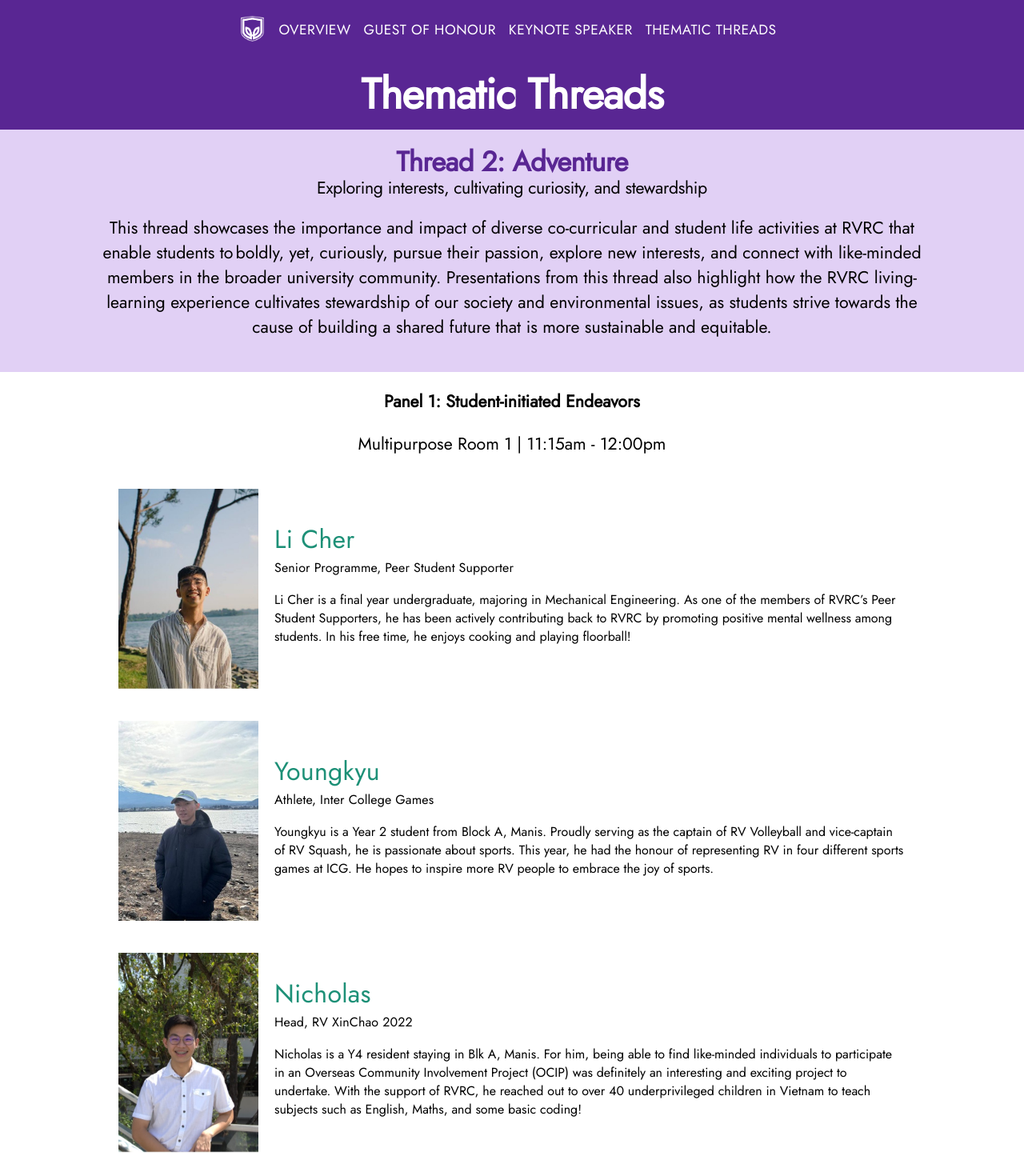
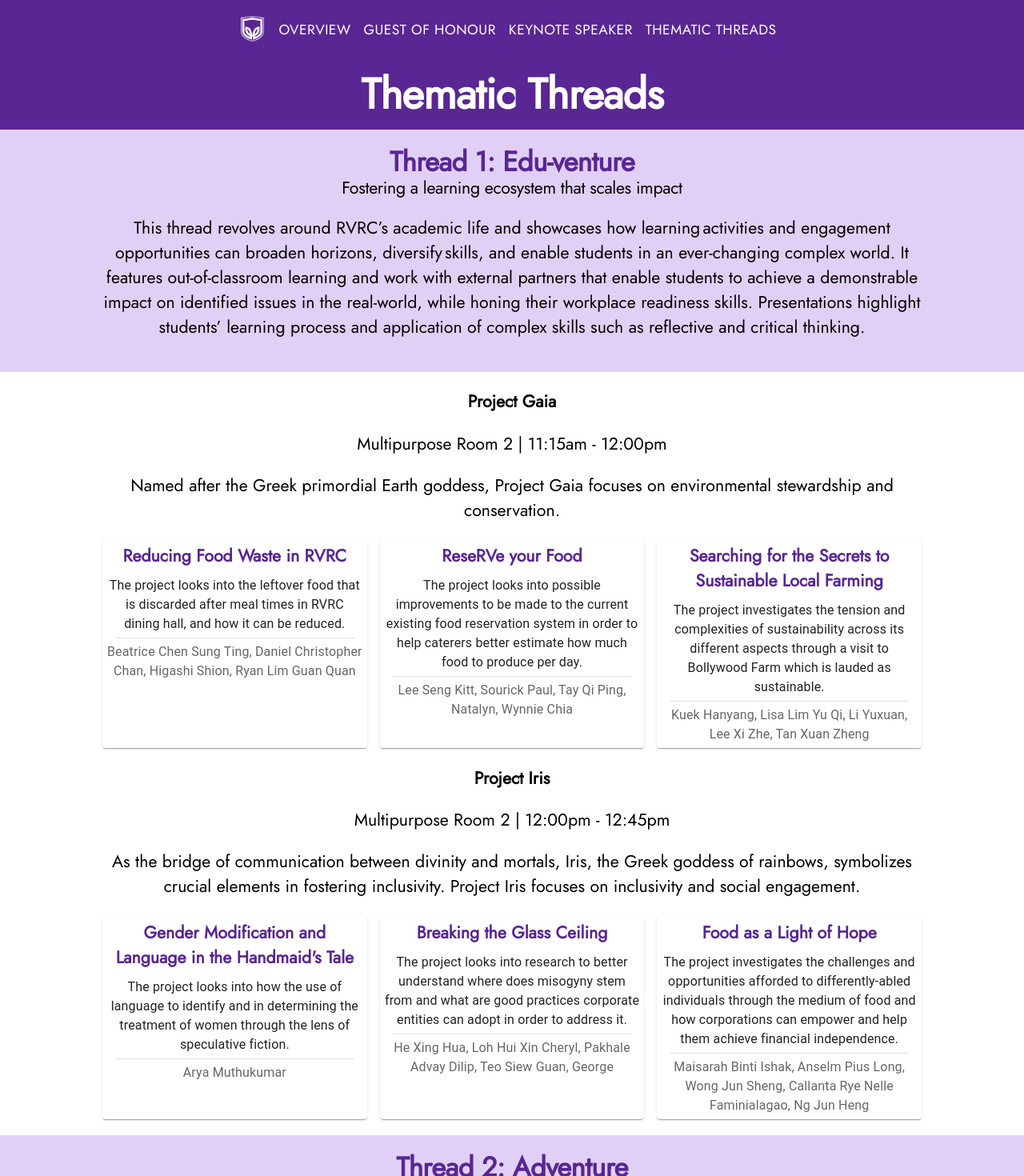
Before and after one commit to kxrt/rvrc-blog, a React (Create React App) app: page /thematic-threads in a window 1280 px wide. Shown: the top 1470 px of the page at 80% size. Built offline with nearby package versions, Linux system fonts and the light colour scheme; what react-swipeable-views-utils would draw is missing.

Commit message:
2024: Add thread 1

```diff
--- /dev/null
+++ b/src/components/2024/thematic-threads/Thread1.js
@@ -0,0 +1,164 @@
+import React from "react";
+import { Box, Stack, Typography } from "@mui/material";
+import ProjectCard from "../../ProjectCard";
+
+const projectGaiaProjects = [
+  {
+    title: "Reducing Food Waste in RVRC",
+    presenters: [
+      "Beatrice Chen Sung Ting",
+      "Daniel Christopher Chan",
+      "Higashi Shion",
+      "Ryan Lim Guan Quan",
+    ],
+    abstract:
+      "The project looks into the leftover food that is discarded after meal times in RVRC dining hall, and how it can be reduced.",
+  },
+  {
+    title: "ReseRVe your Food",
+    presenters: [
+      "Lee Seng Kitt",
+      "Sourick Paul",
+      "Tay Qi Ping, Natalyn",
+      "Wynnie Chia",
+    ],
+    abstract:
+      "The project looks into possible improvements to be made to the current existing food reservation system in order to help caterers better estimate how much food to produce per day.",
+  },
+  {
+    title: "Searching for the Secrets to Sustainable Local Farming",
+    presenters: [
+      "Kuek Hanyang",
+      "Lisa Lim Yu Qi",
+      "Li Yuxuan",
+      "Lee Xi Zhe",
+      "Tan Xuan Zheng",
+    ],
+    abstract:
+      "The project investigates the tension and complexities of sustainability across its different aspects through a visit to Bollywood Farm which is lauded as sustainable.",
+  },
+];
+
+const projectIrisProjects = [
+  {
+    title: "Gender Modification and Language in the Handmaid's Tale",
+    presenters: ["Arya Muthukumar"],
+    abstract:
+      "The project looks into how the use of language to identify and in determining the treatment of women through the lens of speculative fiction.",
+  },
+  {
+    title: "Breaking the Glass Ceiling",
+    presenters: [
+      "He Xing Hua",
+      "Loh Hui Xin Cheryl",
+      "Pakhale Advay Dilip",
+      "Teo Siew Guan, George",
+    ],
+    abstract:
+      "The project looks into research to better understand where does misogyny stem from and what are good practices corporate entities can adopt in order to address it.",
+  },
+  {
+    title: "Food as a Light of Hope",
+    presenters: [
+      "Maisarah Binti Ishak",
+      "Anselm Pius Long",
+      "Wong Jun Sheng",
+      "Callanta Rye Nelle Faminialagao",
+      "Ng Jun Heng",
+    ],
+    abstract:
+      "The project investigates the challenges and opportunities afforded to differently-abled individuals through the medium of food and how corporations can empower and help them achieve financial independence.",
+  },
+];
+
+const Thread1 = () => {
+  return (
+    <>
+      <Box sx={{ backgroundColor: "#e1d0f5" }}>
+        <div style={{ paddingInline: "10%", paddingBlock: "20px" }}>
+          <Typography
+            variant="h1"
+            sx={{
+              fontSize: "26pt",
+              fontFamily: "Jost",
+              color: "#592693",
+              textAlign: "center",
+              fontWeight: "bold",
+            }}
+          >
+            Thread 1: Edu-venture
+          </Typography>
+          <Typography
+            variant="h1"
+            sx={{
+              fontSize: "16pt",
+              fontFamily: "Jost",
+              textAlign: "center",
+            }}
+          >
+            Fostering a learning ecosystem that scales impact
+          </Typography>
+          <p style={{ fontSize: "16pt" }}>
+            This thread revolves around RVRC’s academic life and showcases how
+            learning activities and engagement opportunities can broaden
+            horizons, diversify skills, and enable students in an ever-changing
+            complex world. It features out-of-classroom learning and work with
+            external partners that enable students to achieve a demonstrable
+            impact on identified issues in the real-world, while honing their
+            workplace readiness skills. Presentations highlight students’
+            learning process and application of complex skills such as
+            reflective and critical thinking.
+          </p>
+        </div>
+      </Box>
+      <Box sx={{ paddingInline: "10%", paddingBottom: "20px" }}>
+        <p style={{ fontSize: "16pt", fontWeight: "bold" }}>Project Gaia</p>
+        <p style={{ fontSize: "16pt" }}>
+          Multipurpose Room 2 | 11:15am - 12:00pm
+        </p>
+        <p style={{ fontSize: "16pt" }}>
+          Named after the Greek primordial Earth goddess, Project Gaia focuses
+          on environmental stewardship and conservation.
+        </p>
+        <Stack
+          direction={{ sm: "column", md: "row" }}
+          spacing={2}
+          justifyContent="center"
+        >
+          {projectGaiaProjects.map((project) => (
+            <ProjectCard
+              title={project.title}
+              presenters={project.presenters}
+              abstract={project.abstract}
+            />
+          ))}
+        </Stack>
+        <p style={{ fontSize: "16pt", fontWeight: "bold" }}>Project Iris</p>
+        <p style={{ fontSize: "16pt" }}>
+          Multipurpose Room 2 | 12:00pm - 12:45pm
+        </p>
+        <p style={{ fontSize: "16pt" }}>
+          As the bridge of communication between divinity and mortals, Iris, the
+          Greek goddess of rainbows, symbolizes crucial elements in fostering
+          inclusivity. Project Iris focuses on inclusivity and social
+          engagement.
+        </p>
+        <Stack
+          direction={{ xs: "column", sm: "column", md: "row" }}
+          spacing={2}
+          justifyContent="center"
+        >
+          {projectIrisProjects.map((project) => (
+            <ProjectCard
+              title={project.title}
+              presenters={project.presenters}
+              abstract={project.abstract}
+            />
+          ))}
+        </Stack>
+      </Box>
+    </>
+  );
+};
+
+export default Thread1;
--- a/src/pages/2024/ThematicThreads.js
+++ b/src/pages/2024/ThematicThreads.js
@@ -3,6 +3,7 @@ import { Box, Typography } from "@mui/material";
 
 import Thread2 from "../../components/2024/thematic-threads/Thread2";
 import Thread3 from "../../components/2024/thematic-threads/Thread3";
+import Thread1 from "../../components/2024/thematic-threads/Thread1";
 
 const Adventure = () => {
   return (
@@ -25,6 +26,7 @@ const Adventure = () => {
           Thematic Threads
         </Typography>
       </Box>
+      <Thread1 />
       <Thread2 />
       <Thread3 />
     </>
```
